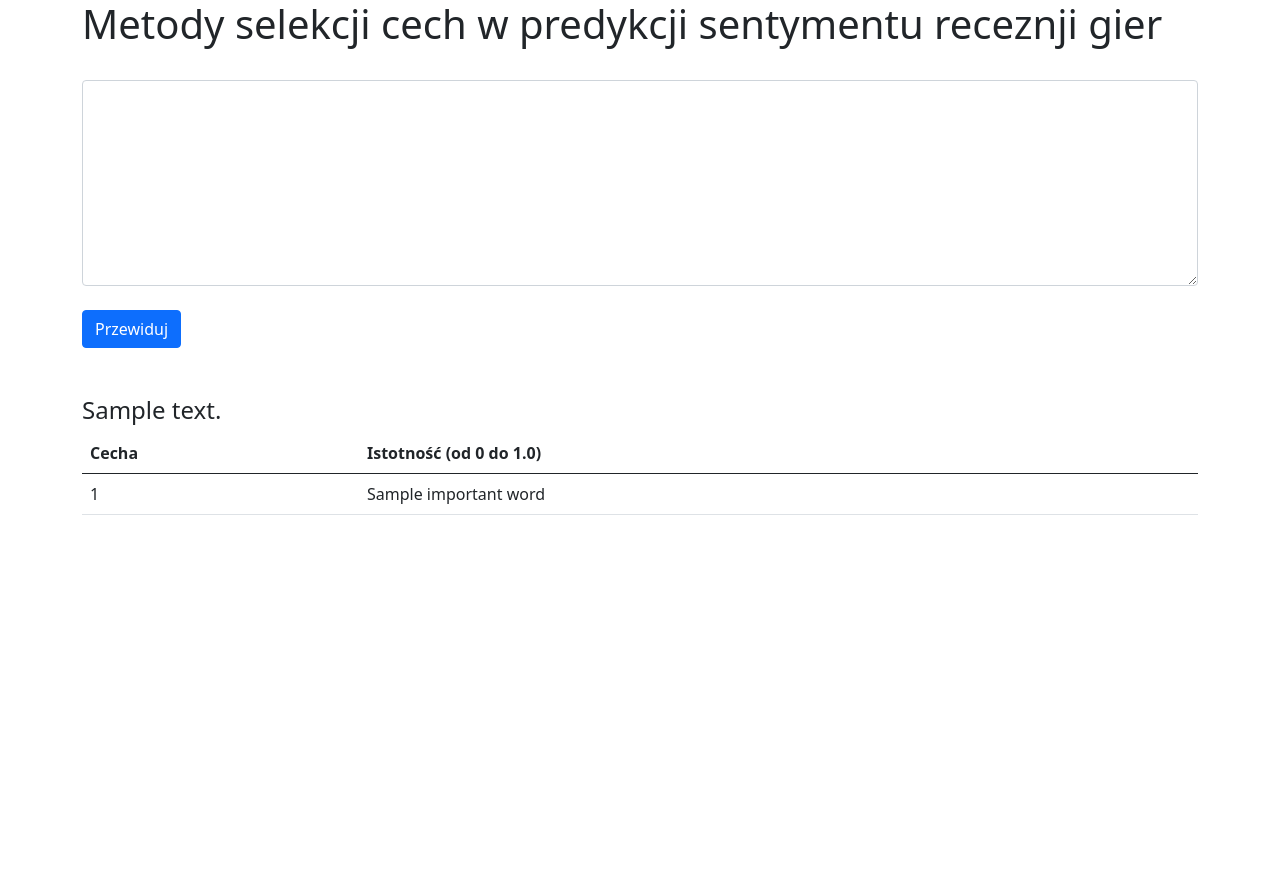
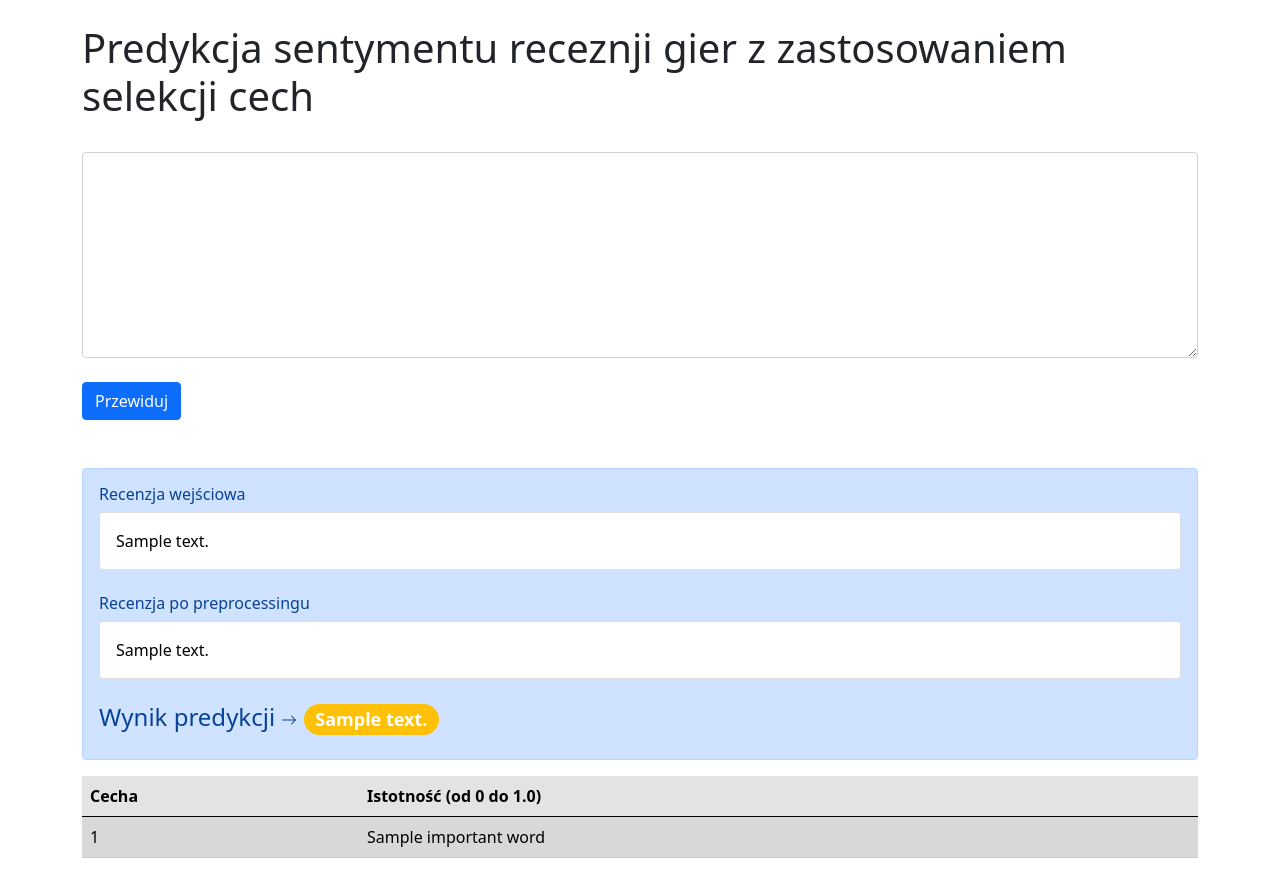
Before and after one commit to KAIR-ISZ-NLP/FeatureSelectionAlgorithmsNLP, a Flask app: template Project/web_application/templates/index.html in a window 1280 px wide. Before the commit the page ends 515 px from the top, so only its background shows below. Run offline with Flask 2, Linux system fonts and the light colour scheme; the template is opened without the code that fills it: most values are stand-ins (such as "Sample title", 1, 10 or a date in 2020); parts of the project's set-up code (start-up, migrations or seed data) failed here and were passed over.

Commit message:
Add files via upload

```diff
--- a/Project/web_application/app.py
+++ b/Project/web_application/app.py
@@ -125,27 +125,36 @@ def predict():
     pre = PreprocessingSteamReviews(df)
     df_pre = pre.df_reviews
 
-    data = vectorizer.transform(df_pre['review'])
-    data_t = get_features.transform(data)
+    if df_pre.shape[0] == 0:
+        content = {"prediction_text": "BŁĄD",
+                    "important_words": [],
+                    "text": [],
+                    "preproccesed_text": []}
+    else:
+
+        data = vectorizer.transform(df_pre['review'])
+        data_t = get_features.transform(data)
 
 
-    tmp = get_features.get_feature_names_out()
-    words = []
+        tmp = get_features.get_feature_names_out()
+        words = []
 
-    # print(type(data_t.nonzero()[1]))
+        # print(type(data_t.nonzero()[1]))
 
-    for i in data_t.nonzero()[1]:
-       words.append([tmp[i], data_t.toarray()[0][i]])
-    # print(words)
+        for i in data_t.nonzero()[1]:
+            words.append([tmp[i], data_t.toarray()[0][i]])
+        # print(words)
 
-    data_t = pd.DataFrame(data_t.toarray(), columns=tmp)
+        data_t = pd.DataFrame(data_t.toarray(), columns=tmp)
 
-    prediction = model.predict(data_t)
+        prediction = model.predict(data_t)
 
-    output = ["POZYTYWNA" if prediction == True else "NEGATYWNA"]
+        output = ["POZYTYWNA" if prediction == True else "NEGATYWNA"]
 
-    content = {"prediction_text": output[0],
-                "important_words": (sorted(words, key=itemgetter(1), reverse=True))}
+        content = {"prediction_text": output[0],
+                    "important_words": sorted(words, key=itemgetter(1), reverse=True)[:10],
+                    "text": mess[0],
+                    "preproccesed_text": df['review'][0]}
 
     return render_template('index.html', **content)
 
--- a/Project/web_application/templates/index.html
+++ b/Project/web_application/templates/index.html
@@ -2,7 +2,7 @@
 <html >
 <head>
   <meta charset="UTF-8">
-  <title>---</title>
+  <title>Predict game review</title>
   <link href='https://fonts.googleapis.com/css?family=Pacifico' rel='stylesheet' type='text/css'>
 <link href='https://fonts.googleapis.com/css?family=Arimo' rel='stylesheet' type='text/css'>
 <link href='https://fonts.googleapis.com/css?family=Hind:300' rel='stylesheet' type='text/css'>
@@ -15,7 +15,8 @@
 
 <body>
   <div class="container">
-    <h1>Metody selekcji cech w predykcji sentymentu receznji gier</h1>
+    <br>
+    <h1>Predykcja sentymentu receznji gier z zastosowaniem selekcji cech</h1>
     <br>
 
     <form action="{{ url_for('predict')}}" method="post">
@@ -24,11 +25,47 @@
       <button type="submit" class="btn btn-primary btn-block btn-large">Przewiduj</button>
     </form>
 
-    <br>
-    <br>
-    <h4>{{ prediction_text }}</h4>
+    <br><br>
 
-    <table class="table">
+    {% if text %}
+
+    <div class="alert alert-primary" role="alert">
+      <h6>Recenzja wejściowa</h6>
+      <div class="card">
+        <div class="card-body" style="color:black">
+          {{ text }}
+        </div>
+      </div>
+
+      <br>
+
+      <h6>Recenzja po preprocessingu</h6>
+      <div class="card">
+        <div class="card-body" style="color:black">
+          {{ preproccesed_text }}
+        </div>
+      </div>
+
+      <br>
+
+      <h4>
+      Wynik predykcji
+      <svg xmlns="http://www.w3.org/2000/svg" width="16" height="16" fill="currentColor" class="bi bi-arrow-right" viewBox="0 0 16 16">
+        <path fill-rule="evenodd" d="M1 8a.5.5 0 0 1 .5-.5h11.793l-3.147-3.146a.5.5 0 0 1 .708-.708l4 4a.5.5 0 0 1 0 .708l-4 4a.5.5 0 0 1-.708-.708L13.293 8.5H1.5A.5.5 0 0 1 1 8z"/>
+      </svg>
+
+      {% if prediction_text== "POZYTYWNA" %}
+      <span class="badge rounded-pill bg-success">{{ prediction_text }}</span>
+      {% elif prediction_text== "NEGATYWNA" %}
+      <span class="badge rounded-pill bg-danger">{{ prediction_text }}</span>
+      {% else %}
+      <span class="badge rounded-pill bg-warning">{{ prediction_text }}</span>
+      {% endif %}
+      </h4>
+    </div>
+
+
+    <table class="table table-secondary table-striped">
       <thead>
         <tr>
           <th scope="col">Cecha</th>
@@ -44,6 +81,7 @@
         {% endfor %}
       </tbody>
     </table>
+    {% endif %}
 
   </div>
 
```
